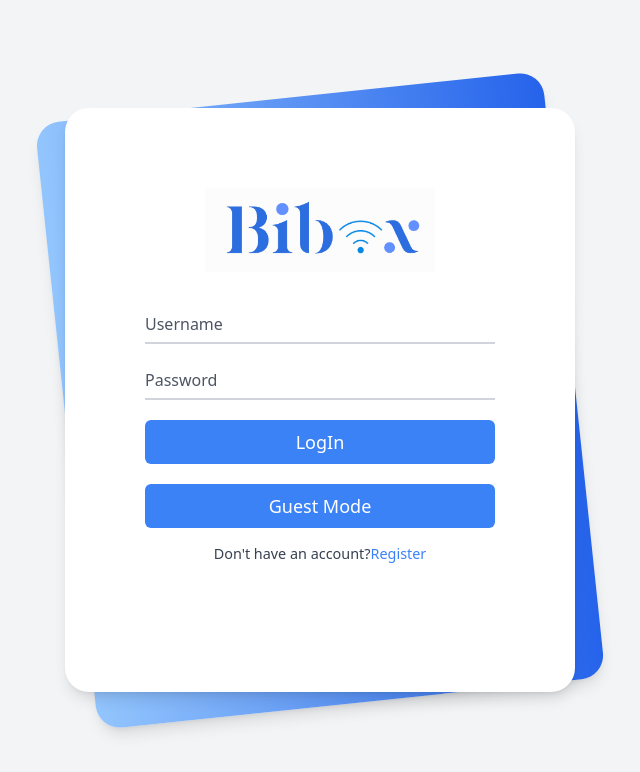
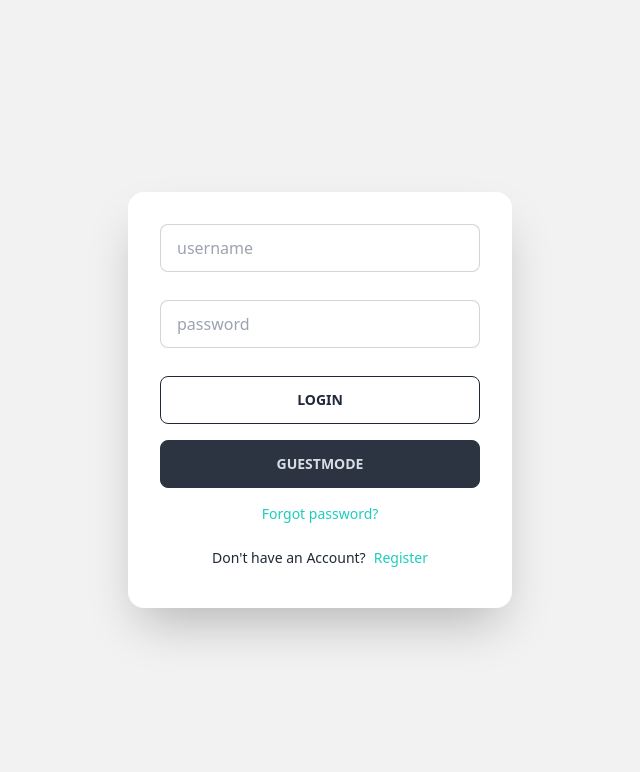
Before and after one commit to Jilshak/MultiVendor-Ecommerce, a React (Vite) app in the folder frontend/: page /login in a window 1280 px wide. Shown: the top 772 px of the page, without its empty margins (320-960 px from the left). Built offline with nearby package versions, Linux system fonts and the light colour scheme.

Commit message:
made a few minor changes to the frontend

```diff
--- a/frontend/src/Components/Featured.jsx
+++ b/frontend/src/Components/Featured.jsx
@@ -1,4 +1,6 @@
 import React from 'react'
+import Rating from './Rating'
+
 
 function Featured() {
     return (
@@ -10,6 +12,9 @@
                     <p className='text-lg  font-semibold line-through'>$299</p>
                     <p className='text-2xl relative right-7 bottom-1 font-semibold'>$199</p>
                 </div>
+                <div>
+                    <Rating />
+                </div>
                 <div className="card-actions justify-start">
                     <button className="btn btn-sm btn-outline">ADD TO CART</button>
                 </div>
--- /dev/null
+++ b/frontend/src/Components/Footer.jsx
@@ -0,0 +1,26 @@
+import React from 'react'
+
+function Footer() {
+    return (
+        <footer className="footer footer-center p-10 bg-base-200 text-base-content rounded">
+            <nav className="grid grid-flow-col gap-4">
+                <a className="link link-hover">About us</a>
+                <a className="link link-hover">Contact</a>
+                <a className="link link-hover">Jobs</a>
+                <a className="link link-hover">Press kit</a>
+            </nav>
+            <nav>
+                <div className="grid grid-flow-col gap-4">
+                    <a><svg xmlns="http://www.w3.org/2000/svg" width="24" height="24" viewBox="0 0 24 24" className="fill-current"><path d="M24 4.557c-.883.392-1.832.656-2.828.775 1.017-.609 1.798-1.574 2.165-2.724-.951.564-2.005.974-3.127 1.195-.897-.957-2.178-1.555-3.594-1.555-3.179 0-5.515 2.966-4.797 6.045-4.091-.205-7.719-2.165-10.148-5.144-1.29 2.213-.669 5.108 1.523 6.574-.806-.026-1.566-.247-2.229-.616-.054 2.281 1.581 4.415 3.949 4.89-.693.188-1.452.232-2.224.084.626 1.956 2.444 3.379 4.6 3.419-2.07 1.623-4.678 2.348-7.29 2.04 2.179 1.397 4.768 2.212 7.548 2.212 9.142 0 14.307-7.721 13.995-14.646.962-.695 1.797-1.562 2.457-2.549z"></path></svg></a>
+                    <a><svg xmlns="http://www.w3.org/2000/svg" width="24" height="24" viewBox="0 0 24 24" className="fill-current"><path d="M19.615 3.184c-3.604-.246-11.631-.245-15.23 0-3.897.266-4.356 2.62-4.385 8.816.029 6.185.484 8.549 4.385 8.816 3.6.245 11.626.246 15.23 0 3.897-.266 4.356-2.62 4.385-8.816-.029-6.185-.484-8.549-4.385-8.816zm-10.615 12.816v-8l8 3.993-8 4.007z"></path></svg></a>
+                    <a><svg xmlns="http://www.w3.org/2000/svg" width="24" height="24" viewBox="0 0 24 24" className="fill-current"><path d="M9 8h-3v4h3v12h5v-12h3.642l.358-4h-4v-1.667c0-.955.192-1.333 1.115-1.333h2.885v-5h-3.808c-3.596 0-5.192 1.583-5.192 4.615v3.385z"></path></svg></a>
+                </div>
+            </nav>
+            <aside>
+                <p>Copyright © 2023 - All right reserved by BiBox Industries Ltd</p>
+            </aside>
+        </footer>
+    )
+}
+
+export default Footer
--- a/frontend/src/Components/Navbar.jsx
+++ b/frontend/src/Components/Navbar.jsx
@@ -1,18 +1,23 @@
 import React from 'react'
 import noprofile from '../icons/noprofile.png'
 import wishlist from '../icons/wishlist.png'
-import { Link } from 'react-router-dom'
+import { Link, useNavigate } from 'react-router-dom'
 
 function Navbar() {
 
     let token = localStorage.getItem('authToken')
+    const navigate = useNavigate()
 
+    const handleLogout = async () => {
+        await localStorage.removeItem('authToken')
+        navigate('/login')
+    }
 
     return (
         <>
             <div className="navbar bg-base-100 shadow-xl">
                 <div className="flex-1">
-                    <a className="btn btn-ghost normal-case text-xl">daisyUI</a>
+                    <a className="btn btn-ghost normal-case text-xl">BiBox</a>
                     <div className="gap-2 mx-5 flex">
                         <div className="form-control">
                             <input type="text" placeholder="Search" className="input input-bordered lg:min-w-[400px]" />
@@ -105,7 +110,7 @@
                         {
                             token ?
                                 <>
-                                    <li><a>Logout</a></li>
+                                    <li onClick={handleLogout}><p>Logout</p></li>
                                 </> : null
                         }
                         {
--- /dev/null
+++ b/frontend/src/Components/Rating.jsx
@@ -0,0 +1,15 @@
+import React from 'react'
+
+function Rating() {
+    return (
+        <div className="rating rating-sm">
+            <input type="radio" name="rating-1" className="mask mask-star " />
+            <input type="radio" name="rating-1" className="mask mask-star" />
+            <input type="radio" name="rating-1" className="mask mask-star" />
+            <input type="radio" name="rating-1" className="mask mask-star" checked />
+            <input type="radio" name="rating-1" className="mask mask-star" />
+        </div>
+    )
+}
+
+export default Rating
--- a/frontend/src/Pages/LoginPage.jsx
+++ b/frontend/src/Pages/LoginPage.jsx
@@ -23,6 +23,7 @@
             password: password
         }
         await dispatch(Login(credential))
+
         await navigate('/')
     }
 
@@ -34,46 +35,34 @@
     }, [])
 
     return (
-        <div>
-            <div className="min-h-screen bg-gray-100 py-6 flex flex-col justify-center sm:py-12">
-                <div className="relative py-3 sm:max-w-xl sm:mx-auto">
-                    <div
-                        className="absolute inset-0 bg-gradient-to-r from-blue-300 to-blue-600 shadow-lg transform -skew-y-6 sm:skew-y-0 sm:-rotate-6 sm:rounded-3xl">
-                    </div>
-                    <div className="relative px-4 py-10 bg-white shadow-lg sm:rounded-3xl sm:p-20">
-                        <div className="max-w-md mx-auto">
-                            <div className='flex items-center justify-center'>
-                                <img className='w-[230px]' src={logo1} alt="" />
-                            </div>
-                            <div className="divide-y divide-gray-200">
-                                <div className="py-8 text-base leading-6 space-y-4 text-gray-700 sm:text-lg sm:leading-7">
-                                    <div className="relative">
-                                        <input onChange={(e) => setUsername(e.target.value)} autocomplete="off" id="username" name="username" type="text" className="peer placeholder-transparent h-10 w-full border-b-2 border-gray-300 text-gray-900 focus:outline-none focus:borer-rose-600" placeholder="Username" />
-                                        <label for="username" className="absolute left-0 -top-3.5 text-gray-600 text-sm peer-placeholder-shown:text-base peer-placeholder-shown:text-gray-440 peer-placeholder-shown:top-2 transition-all peer-focus:-top-3.5 peer-focus:text-gray-600 peer-focus:text-sm">Username</label>
-                                    </div>
-                                    <div className="relative">
-                                        <input onChange={(e) => setPassword(e.target.value)} autocomplete="off" id="password" name="password" type="password" className="peer placeholder-transparent h-10 w-full border-b-2 border-gray-300 text-gray-900 focus:outline-none focus:borer-rose-600" placeholder="Password" />
-                                        <label for="password" className="absolute left-0 -top-3.5 text-gray-600 text-sm peer-placeholder-shown:text-base peer-placeholder-shown:text-gray-440 peer-placeholder-shown:top-2 transition-all peer-focus:-top-3.5 peer-focus:text-gray-600 peer-focus:text-sm">Password</label>
-                                    </div>
-                                    <div>
-                                        <div className="relative mt-5 flex items-center justify-center">
-                                            <button onClick={handleLogin} className="bg-blue-500 hover:bg-blue-600 min-w-[350px] px-28 py-2 text-white rounded-md">LogIn</button>
-                                        </div>
-                                        <div className="relative mt-5 flex items-center justify-center">
-                                            <button onClick={handleGuestMode} className="bg-blue-500 hover:bg-blue-600 min-w-[350px] px-28 py-2  text-white rounded-md">Guest Mode</button>
-                                        </div>
-                                        <div className='flex items-center justify-center'>
-                                            <small className='my-3'>Don't have an account?
-                                                <Link to='/register'>
-                                                    <span className='text-blue-500'>Register</span>
-                                                </Link>
+        <div className="hero min-h-screen bg-base-200">
+            <div className="hero-content flex-col lg:flex-row-reverse min-w-[450px]">
+                <div className="card flex-shrink-0 w-full max-w-sm shadow-2xl bg-base-100">
+                    <div className="card-body">
+                        <div className="form-control">
+                            <input onChange={(e) => setUsername(e.target.value)} type="text" placeholder="username" className="input input-bordered" />
+                        </div>
+                        <div className="form-control my-5">
 
-                                            </small>
-                                        </div>
-                                    </div>
-                                </div>
-                            </div>
+                            <input onChange={(e) => setPassword(e.target.value)} type="text" placeholder="password" className="input input-bordered" />
+
                         </div>
+                        <div className="form-control">
+                            <button onClick={handleLogin} className="btn btn-outline">Login</button>
+                        </div>
+                        <div className="form-control mt-2">
+                            <button onClick={handleGuestMode} className="btn btn-neutral">GuestMode</button>
+                        </div>
+                        <div className='flex items-center justify-center'>
+                            <label className="label">
+                                <a href="#" className="label-text-alt link link-hover link-accent text-sm">Forgot password?</a>
+                            </label>
+                        </div>
+                        <span className='flex justify-center '>
+                            <label className="label ">
+                                <span className="label-text-alt flex text-sm">Don't have an Account? <Link to='/register'> <p className='ms-2 link link-hover link-accent'>Register</p> </Link> </span>
+                            </label>
+                        </span>
                     </div>
                 </div>
             </div>
--- a/frontend/src/features/UserSlice.jsx
+++ b/frontend/src/features/UserSlice.jsx
@@ -64,7 +64,6 @@
     }
 )
 
-
 const initialState = {
     isLoading: true,
     data: [],
```
Also changed, not shown: frontend/src/Pages/HomePage.jsx (+29 -30 lines).
